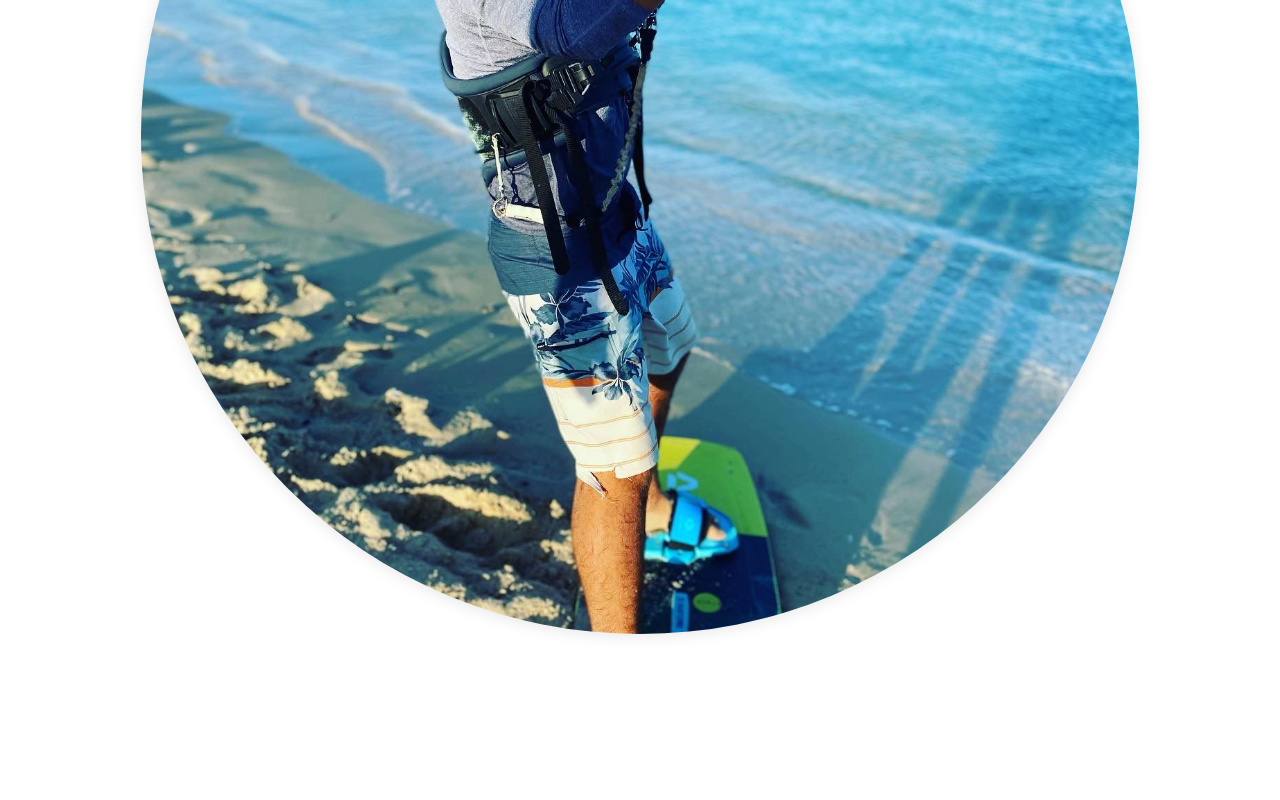
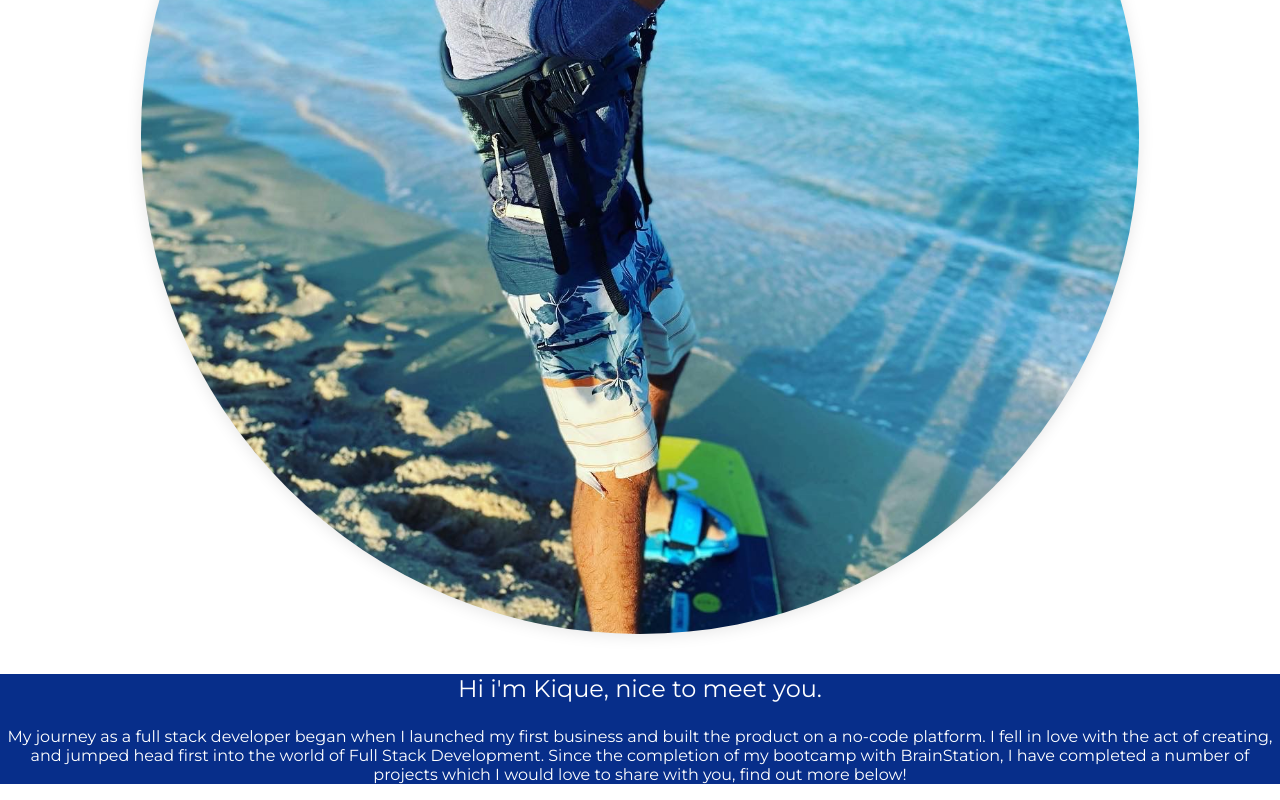
Before and after one commit to enriquebarco/portfolio, a React (Create React App) app: page / in a window 1280 px wide. Shown: the part 614-1414 px from the top of the page. Before the commit the page ends 1264 px from the top, so only its background shows below. Built offline with nearby package versions, Linux system fonts and the light colour scheme.

Commit message:
Changes to created features

```diff
--- /dev/null
+++ b/src/components/MyIntroduction/MyIntroduction.jsx
@@ -0,0 +1,11 @@
+import React from 'react';
+import "./MyIntroduction.scss";
+
+export default function MyIntroduction() {
+  return (
+    <section className="introduction">
+        <h3 className="introduction__title">Hi i'm Kique, nice to meet you.</h3>
+        <p className="introduction__text">My journey as a full stack developer began when I launched my first business and built the product on a no-code platform. I fell in love with the act of creating, and jumped head first into the world of Full Stack Development. Since the completion of my bootcamp with BrainStation, I have completed a number of projects which I would love to share with you, find out more below!</p>
+    </section>
+  )
+}
--- /dev/null
+++ b/src/components/MyIntroduction/MyIntroduction.scss
@@ -0,0 +1,11 @@
+@use "../../styles/variables" as *;
+
+.introduction {
+    background-color: $color-primary;
+    text-align: center;
+    color: white;
+
+    &__title {
+        font-size: 1.5rem;
+    }
+}
--- a/src/pages/LandingPage/LandingPage.jsx
+++ b/src/pages/LandingPage/LandingPage.jsx
@@ -1,5 +1,6 @@
 import React, { Component } from 'react'
 import LandingHero from '../../components/LandingHero/LandingHero';
+import MyIntroduction from '../../components/MyIntroduction/MyIntroduction';
 import { PageHeader } from '../../components/PageHeader/PageHeader';
 
 export class LandingPage extends Component {
@@ -8,6 +9,7 @@ export class LandingPage extends Component {
       <div className='landing-page'>
           <PageHeader />
           <LandingHero />
+          <MyIntroduction />
       </div>
     )
   }
```
